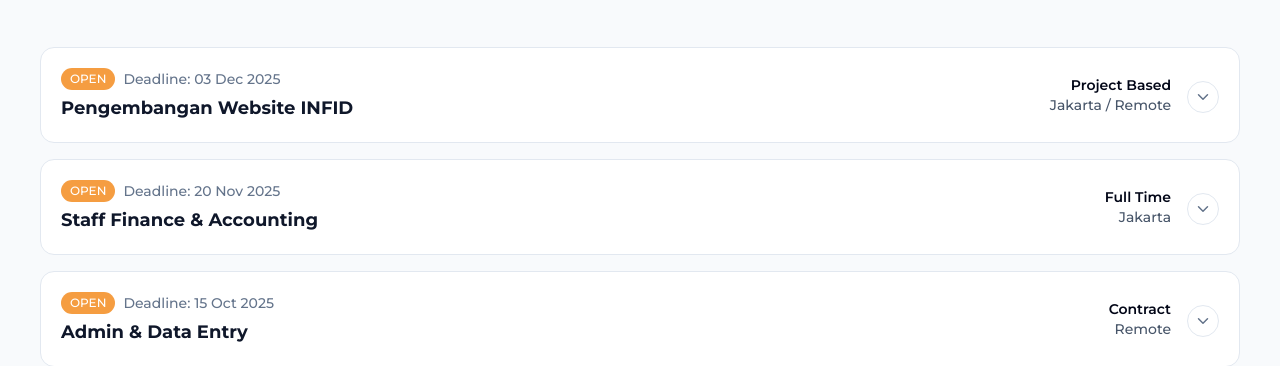
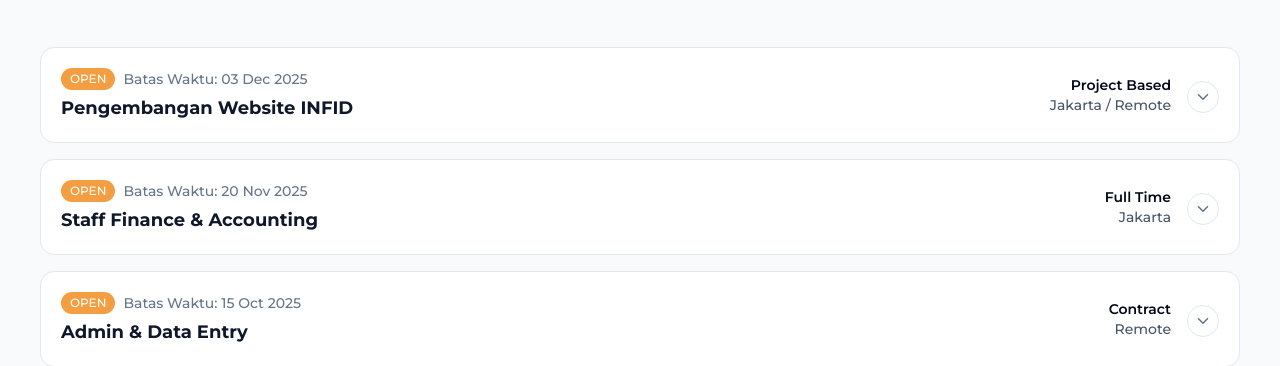
Before and after one commit to ZoD3V/INFID, a Next.js app: page /en/involved/career in a window 1280 px wide. Shown: the part 371-737 px from the top of the page. Built offline with nearby package versions, Linux system fonts and the light colour scheme.

Commit message:
fix: text

```diff
--- a/src/app/[locale]/(routes)/involved/career/_components/job-accordion.tsx
+++ b/src/app/[locale]/(routes)/involved/career/_components/job-accordion.tsx
@@ -48,7 +48,7 @@
                                             {item.status}
                                         </Badge>
                                         <span className='text-sm text-slate-500'>
-                                            Deadline: {format(new Date(item.deadline), 'dd MMM yyyy')}
+                                            Batas Waktu: {format(new Date(item.deadline), 'dd MMM yyyy')}
                                         </span>
                                     </div>
 
--- a/src/components/common/comment-article.tsx
+++ b/src/components/common/comment-article.tsx
@@ -84,7 +84,7 @@
 
             {/* Form Section */}
             <div className='rounded-2xl border bg-white p-5'>
-                <h3 className='mb-6 text-xl font-bold'>Tulis Komentar</h3>
+                <h3 className='mb-6 text-xl font-bold'>Apa Pendapatmu?</h3>
                 <Form {...form}>
                     <form onSubmit={form.handleSubmit(handleFormSubmit)} className='space-y-6'>
                         <div className='grid grid-cols-1 items-start gap-6 md:grid-cols-2'>
```
